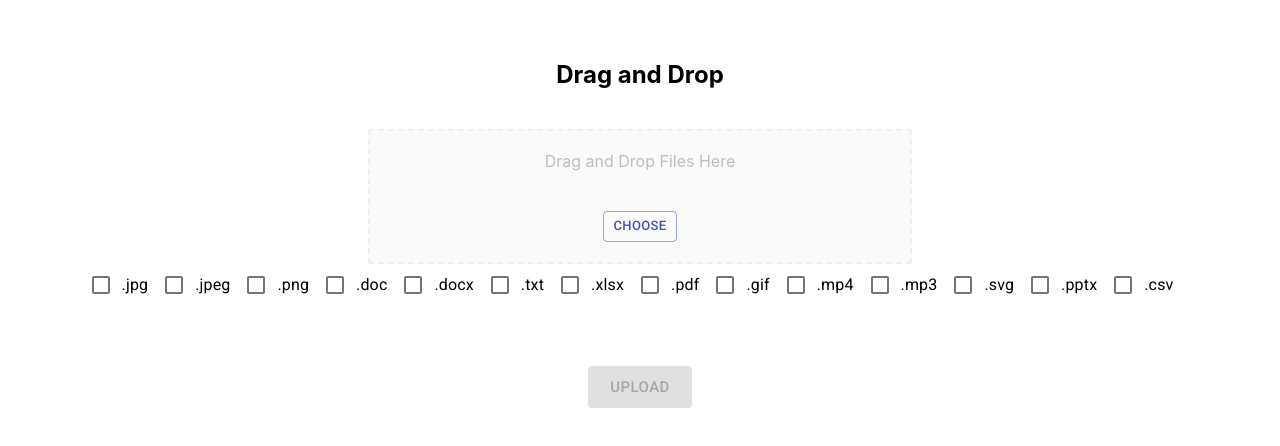
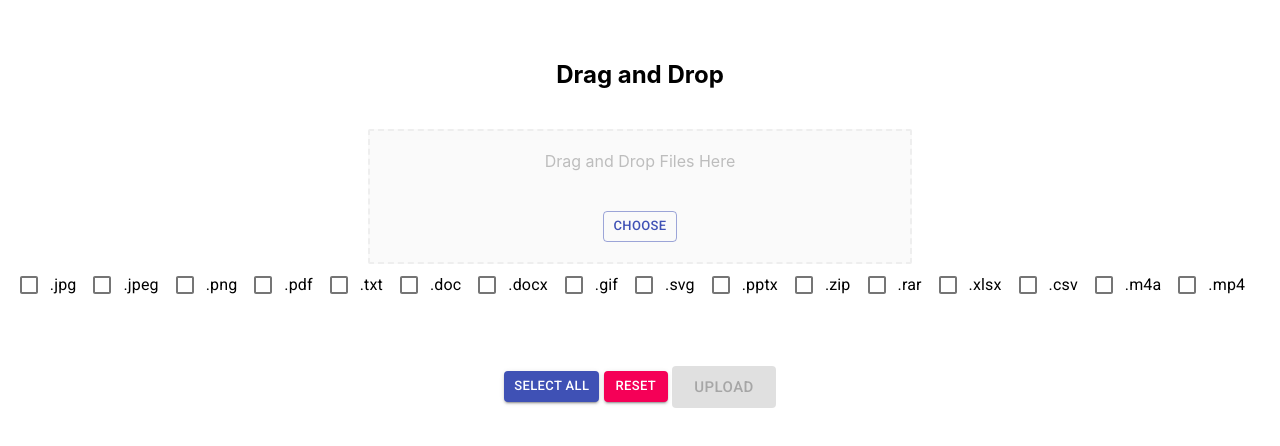
Before and after one commit to jyotirmoy99/react-drag-drop, a React (Create React App) app: page / in a window 1280 px wide. Shown: the top 446 px of the page. Built offline with nearby package versions, Linux system fonts and the light colour scheme.

Commit message:
select and unchecked all

```diff
--- a/src/Routes.js
+++ b/src/Routes.js
@@ -11,7 +11,7 @@ function Routes() {
     <div>
       <BrowserRouter>
         <Switch>
-          <Route exact path="/rgu" component={SimpleDropzone} />
+          <Route exact path="/rdu" component={SimpleDropzone} />
           <Route exact path="/" component={DropzoneComponent} />
           <Route exact path="/mui" component={MaterialDropzone} />
           <Route exact path="/preview" component={ImagePreview} />
--- a/src/components/DropzoneComponent.js
+++ b/src/components/DropzoneComponent.js
@@ -1,4 +1,4 @@
-import React, { useMemo, useState, useEffect } from "react";
+import React, { useMemo, useState } from "react";
 import { useDropzone } from "react-dropzone";
 import "react-circular-progressbar/dist/styles.css";
 import {
@@ -10,8 +10,9 @@ import {
   ListItem,
   Grid,
   CircularProgress,
-  LinearProgress,
+  IconButton,
 } from "@material-ui/core/";
+import { Delete } from "@material-ui/icons/";
 // import { useHistory } from "react-router-dom";
 import axios from "axios";
 import { ApiUrl } from "./Service";
@@ -45,33 +46,52 @@ const rejectStyle = {
 };
 //***styling end***//
 
-function DropzoneComponent(props) {
+function DropzoneComponent() {
   // const history = useHistory();
+  const types = () => {
+    return [
+      { checked: false, type: ".jpg" },
+      { checked: false, type: ".jpeg" },
+      { checked: false, type: ".png" },
+      { checked: false, type: ".pdf" },
+      { checked: false, type: ".txt" },
+      { checked: false, type: ".doc" },
+      { checked: false, type: ".docx" },
+      { checked: false, type: ".gif" },
+      { checked: false, type: ".svg" },
+      { checked: false, type: ".pptx" },
+      { checked: false, type: ".zip" },
+      { checked: false, type: ".rar" },
+      { checked: false, type: ".xlsx" },
+      { checked: false, type: ".csv" },
+      { checked: false, type: ".m4a" },
+      { checked: false, type: ".mp4" },
+    ];
+  };
+  const selectTypes = () => {
+    return [
+      { checked: true, type: ".jpg" },
+      { checked: true, type: ".jpeg" },
+      { checked: true, type: ".png" },
+      { checked: true, type: ".pdf" },
+      { checked: true, type: ".txt" },
+      { checked: true, type: ".doc" },
+      { checked: true, type: ".docx" },
+      { checked: true, type: ".gif" },
+      { checked: true, type: ".svg" },
+      { checked: true, type: ".pptx" },
+      { checked: true, type: ".zip" },
+      { checked: true, type: ".rar" },
+      { checked: true, type: ".xlsx" },
+      { checked: true, type: ".csv" },
+      { checked: true, type: ".m4a" },
+      { checked: true, type: ".mp4" },
+    ];
+  };
 
-  const [files, setFiles] = useState([]);
+  const [files, setFiles] = useState(types);
   const [saveFiles, setSaveFiles] = useState([]);
-  const [progress, setProgress] = useState(false); //uploading
-  const [loading, setLoading] = useState(false); //image loading
-  const types = [
-    ".jpg",
-    ".jpeg",
-    ".png",
-    ".doc",
-    ".docx",
-    ".txt",
-    ".xlsx",
-    ".pdf",
-    ".gif",
-    ".mp4",
-    ".mp3",
-    ".svg",
-    ".pptx",
-    ".csv",
-  ];
-
-  useEffect(() => {
-    console.log(saveFiles);
-  }, [saveFiles]);
+  const [loading, setLoading] = useState(false); //uploading
 
   const {
     getRootProps,
@@ -82,28 +102,58 @@ function DropzoneComponent(props) {
     isDragReject,
     acceptedFiles,
   } = useDropzone({
-    accept: files || types,
+    accept: files.filter((type) => type.checked).length
+      ? files
+          .filter((type) => type.checked)
+          .map((type) => {
+            return type.type;
+          })
+      : "",
     noClick: true,
     noKeyboard: true,
     onDrop: (acceptedFiles) => {
-      files.length > 0
-        ? setSaveFiles(
+      setSaveFiles(
         acceptedFiles.map((file) =>
           Object.assign(file, {
             preview: URL.createObjectURL(file),
           })
         )
-          )
-        : alert("Select file type to upload");
+      );
+    },
+    onDropRejected: (fileRejections) => {
+      if (fileRejections.length) {
+        alert("Upload only selected files");
+      }
     },
   });
 
-  const filess = acceptedFiles.map((file) => {
+  //remove preview item
+
+  const removeItem = (file) => {
+    const newFiles = [...acceptedFilesItems]; // make a var for the new array
+    acceptedFiles.splice(file, 1); // remove the file from the array
+    setSaveFiles(newFiles);
+    console.log(newFiles);
+  };
+
+  const acceptedFilesItems = acceptedFiles.map((file, i) => {
     return (
       <Grid container justify="center">
         <List key={file.path}>
           <ListItem>
-            {file.path} - {file.type} - {file.size}bytes
+            <img
+              src={file.preview}
+              style={{ height: 180, width: 200 }}
+              alt=""
+            />{" "}
+            {file.path} - {file.size}bytes
+            <IconButton
+              aria-label="delete"
+              style={{ color: "#c21515" }}
+              onClick={() => removeItem(i)}
+            >
+              <Delete />
+            </IconButton>
           </ListItem>
         </List>
       </Grid>
@@ -120,34 +170,45 @@ function DropzoneComponent(props) {
     [isDragActive, isDragReject, isDragAccept]
   );
 
-  const getFileTypes = (e) => {
-    let types = files;
-    let index = types.indexOf(e.target.value);
-    if (index >= 0) {
-      types.splice(index, 1);
-    } else {
-      types.push(e.target.value);
-    }
-    setFiles([...types]);
+  const getFileTypes = (e, id) => {
+    let allfiles = files;
+    allfiles[id].checked = e;
+    setFiles([...allfiles]);
   };
 
   //handleSubmit
 
   const handleSubmit = () => {
     let formData = new FormData();
-    setProgress(true);
+    setLoading(true);
     saveFiles.map((file) => {
-      return formData.append("files", file);
+      return formData.append("file", file);
     });
-    axios.post(ApiUrl + "/upload", formData).then((res) => {
+    axios
+      .post(ApiUrl + "/upload/multifileupload", formData)
+      .then((res) => {
         console.log(res);
         if (res["data"].status === 200) {
           setTimeout(() => {
-          setProgress(false);
+            setLoading(false);
           }, 1000);
           alert("File uploaded successfully");
         }
+      })
+      .catch((error) => {
+        setLoading(false);
+        console.log(error);
       });
+  };
+
+  //checked all boxes
+  const selectAll = () => {
+    setFiles(selectTypes);
+  };
+
+  //unchecked all boxes
+  const resetFilters = () => {
+    setFiles(types);
   };
 
   return (
@@ -170,29 +231,45 @@ function DropzoneComponent(props) {
       </div>
       <Grid container justify="center">
         <FormGroup row>
-          {types.map((type, index) => {
+          {files.map((type, index) => {
             return (
               <FormControlLabel
                 key={index}
                 control={
                   <Checkbox
+                    checked={type.checked}
                     color="primary"
-                    onChange={getFileTypes}
-                    value={type}
+                    onChange={(e) => getFileTypes(e.target.checked, index)}
+                    value={type.type}
                   />
                 }
-                label={type}
+                label={type.type}
               />
             );
           })}
         </FormGroup>
       </Grid>
-      <div>{filess}</div>
+      <div>{acceptedFilesItems}</div>
       <br />
       <br />
-
       <br />
-      {!progress ? (
+      <Button
+        color="primary"
+        size="small"
+        variant="contained"
+        onClick={() => selectAll()}
+      >
+        Select All
+      </Button>{" "}
+      <Button
+        color="secondary"
+        size="small"
+        variant="contained"
+        onClick={() => resetFilters()}
+      >
+        Reset
+      </Button>{" "}
+      {!loading ? (
         <Button
           size="large"
           variant="contained"
@@ -203,8 +280,11 @@ function DropzoneComponent(props) {
           Upload
         </Button>
       ) : (
-        <CircularProgress value={progress} />
+        <CircularProgress value={loading} />
       )}
+      <br />
+      <br />
+      <br />
     </div>
   );
 }
--- a/src/components/Service.js
+++ b/src/components/Service.js
@@ -1 +1 @@
-export const ApiUrl = "http://a5d00550bfc8.ngrok.io";
+export const ApiUrl = "http://844a24e2ec0b.ngrok.io";
--- a/src/components/SimpleDropzone.js
+++ b/src/components/SimpleDropzone.js
@@ -1,27 +1,79 @@
-import React from "react";
+import React, { useState } from "react";
 import Dropzone from "react-dropzone-uploader";
 import "react-dropzone-uploader/dist/styles.css";
-import { useHistory } from "react-router-dom";
+// import { useHistory } from "react-router-dom";
+import axios from "axios";
+import { ApiUrl } from "./Service";
+
+//Material UI
+import {
+  Button,
+  Checkbox,
+  Grid,
+  FormControlLabel,
+  FormGroup,
+  // CircularProgress,
+} from "@material-ui/core/";
 
 function SimpleDropzone() {
-  const history = useHistory();
-  // const [image, setImage] = useState([]);
+  // const history = useHistory();
 
-  const getUploadParams = ({ meta }) => {
-    return { url: "https://httpbin.org/post" };
+  const types = () => {
+    return [
+      { checked: false, type: ".jpg" },
+      { checked: false, type: ".jpeg" },
+      { checked: false, type: ".png" },
+      { checked: false, type: ".pdf" },
+      { checked: false, type: ".txt" },
+      { checked: false, type: ".doc" },
+      { checked: false, type: ".docx" },
+      { checked: false, type: ".gif" },
+      { checked: false, type: ".svg" },
+      { checked: false, type: ".pptx" },
+      { checked: false, type: ".zip" },
+      { checked: false, type: ".rar" },
+      { checked: false, type: ".xlsx" },
+      { checked: false, type: ".csv" },
+      { checked: false, type: ".m4a" },
+      { checked: false, type: ".mp4" },
+    ];
   };
 
-  const onChangeStatus = ({ meta }) => {
-    console.log(meta);
+  const [files, setFiles] = useState(types);
+  const [saveFiles, setSaveFiles] = useState([]);
+  // const [loading, setLoading] = useState(false); //uploading
+
+  const getUploadParams = ({ file }) => {
+    const body = new FormData();
+    body.append("file", file);
+    return { url: ApiUrl + "/upload/multifileupload", body };
   };
 
-  const handleSubmit = (files) => {
-    let arr = [];
-    let img = files.map((f) => f.meta);
-    arr.push(img);
-    localStorage.setItem("image", JSON.stringify(arr[0]));
-    let path = "/preview";
-    history.push(path);
+  const handleChangeStatus = ({ xhr }) => {
+    if (xhr) {
+      xhr.onreadystatechange = () => {
+        if (xhr.readyState === 4) {
+          const result = JSON.parse(xhr.response);
+          console.log(result);
+        }
+      };
+    }
+  };
+
+  const getFileTypes = (e, id) => {
+    let allfiles = files;
+    allfiles[id].checked = e;
+    setFiles([...allfiles]);
+  };
+
+  //uploading
+  // const handleSubmit = (files) => {
+  //   console.log(files.map((f) => f.meta));
+  // };
+
+  //reset filters
+  const resetFilters = () => {
+    setFiles(types);
   };
 
   return (
@@ -29,9 +81,17 @@ function SimpleDropzone() {
       <h3>react-dropzone-uploader</h3>
       <Dropzone
         getUploadParams={getUploadParams}
-        onChangeStatus={onChangeStatus}
-        onSubmit={handleSubmit}
-        accept="image/*,audio/*,video/*,.pdf,.txt"
+        onChangeStatus={handleChangeStatus}
+        // onSubmit={handleSubmit}
+        accept={
+          files.filter((type) => type.checked).length
+            ? files
+                .filter((type) => type.checked)
+                .map((type) => {
+                  return type.type;
+                })
+            : ""
+        }
         inputContent={(files, extra) =>
           extra.reject
             ? "Only image, audio and video files allowed"
@@ -49,6 +109,36 @@ function SimpleDropzone() {
           inputLabel: (files, extra) => (extra.reject ? { color: "red" } : {}),
         }}
       />
+      <br />
+      <Grid container justify="center">
+        <FormGroup row>
+          {files.map((type, index) => {
+            return (
+              <FormControlLabel
+                key={index}
+                control={
+                  <Checkbox
+                    checked={type.checked}
+                    color="primary"
+                    onChange={(e) => getFileTypes(e.target.checked, index)}
+                    value={type.type}
+                  />
+                }
+                label={type.type}
+              />
+            );
+          })}
+        </FormGroup>
+      </Grid>
+      <br />
+      <Button
+        color="secondary"
+        size="large"
+        variant="contained"
+        onClick={() => resetFilters()}
+      >
+        Reset
+      </Button>
     </div>
   );
 }
```
Lines whose indentation alone changed are shown as unchanged.
